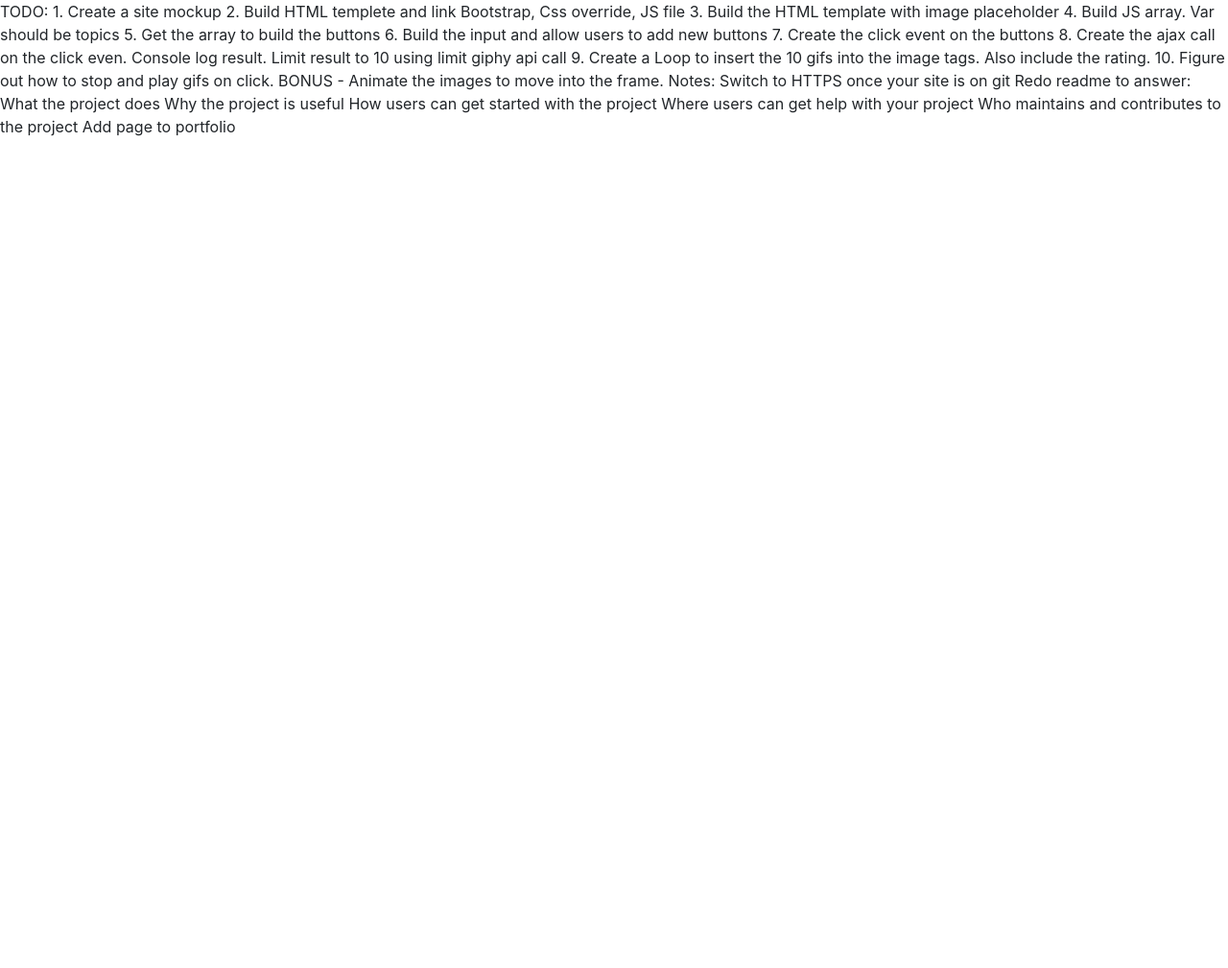
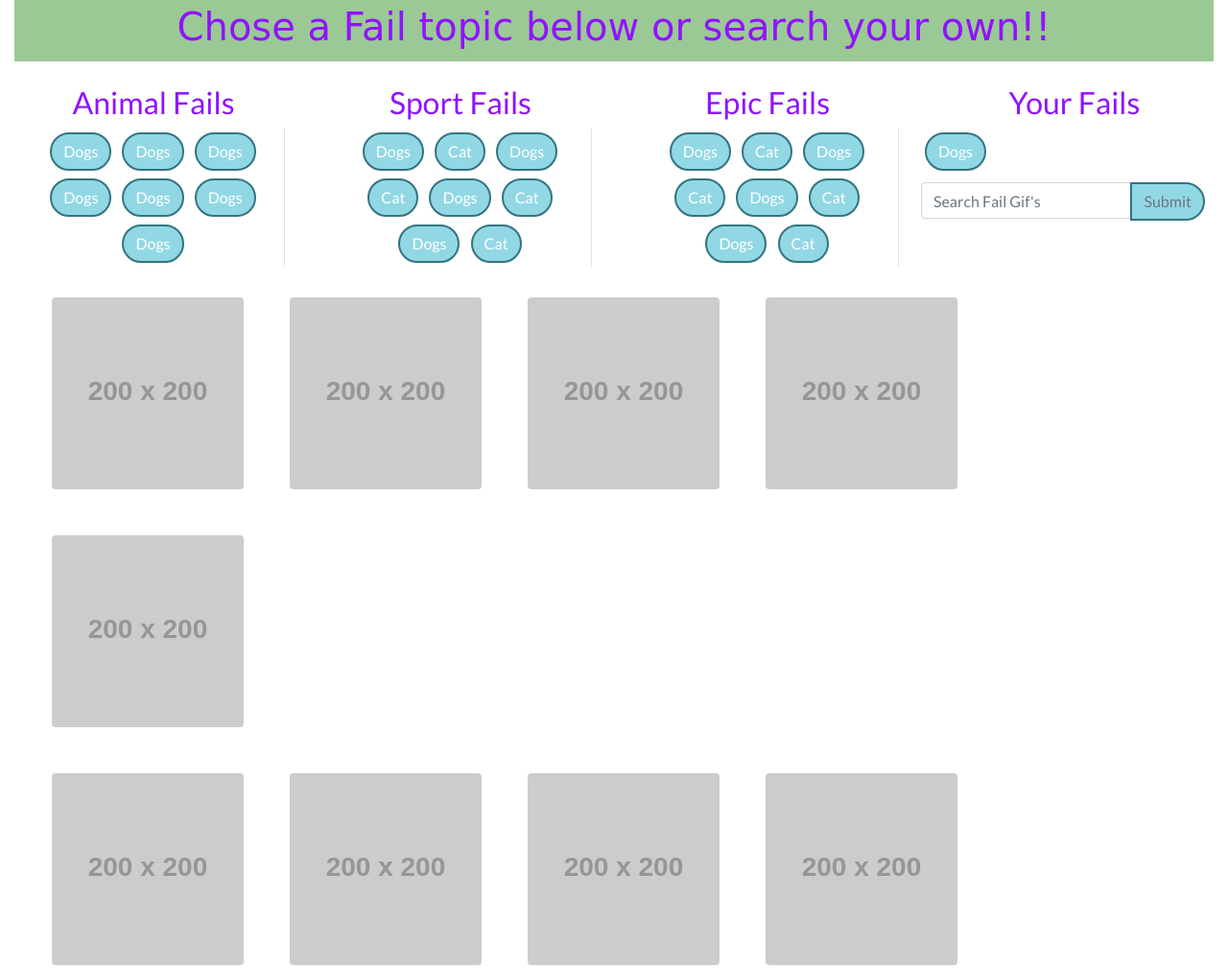
Before and after one commit to JCwonder1/GifTastic, a plain HTML site: page index.html in a window 1280 px wide. Shown: the top 1009 px of the page at 96% size. Before the commit the page ends 800 px from the top, so only its background shows below. Drawn offline with nearby package versions, Linux system fonts and the light colour scheme; placeholder pictures from the web are drawn by us; a web font is replaced by a local one.

Commit message:
Completed HTML/CSS template

```diff
--- a/assets/css/overrides.css
+++ b/assets/css/overrides.css
@@ -0,0 +1,26 @@
+/*---------- Global -------------*/
+
+body {
+    font-family: 'Lato', sans-serif;
+}
+
+
+.title{
+    color: #9013FE;
+    font-family: 'ZCOOL QingKe HuangYou', cursive;
+
+}
+
+.header{
+    background-color: #9BC995;
+}
+
+.topic-headers{
+    color: #9013FE;
+}
+
+.btn{
+    background-color: #92D8E4;
+    border-radius: 38.5px;
+    border: 2px solid #337480;
+}
--- a/index.html
+++ b/index.html
@@ -1,4 +1,4 @@
-TODO:
+<!--TODO:
 1. Create a site mockup
 2. Build HTML templete and link Bootstrap, Css override, JS file
 3. Build the HTML template with image placeholder
@@ -19,7 +19,7 @@ Redo readme to answer:
     How users can get started with the project
     Where users can get help with your project
     Who maintains and contributes to the project
-Add page to portfolio
+Add page to portfolio -->
 <!doctype html>
 <html lang="en">
 <head>
@@ -28,14 +28,125 @@ Add page to portfolio
           content="width=device-width, user-scalable=no, initial-scale=1.0, maximum-scale=1.0, minimum-scale=1.0">
     <meta http-equiv="X-UA-Compatible" content="ie=edge">
     <title>Search Fail Gif's</title>
+    <link href="https://fonts.googleapis.com/css?family=Coiny|Lato|ZCOOL+QingKe+HuangYou" rel="stylesheet">
     <link rel="stylesheet" href="assets/css/bootstrap.min.css" integrity="sha384-ggOyR0iXCbMQv3Xipma34MD+dH/1fQ784/j6cY/iJTQUOhcWr7x9JvoRxT2MZw1T" crossorigin="anonymous">
     <link rel="stylesheet" href="assets/css/overrides.css">
 </head>
 
 <body>
+<div class="container-fluid">
+
+    <div class="container-fluid header p-1">
+        <div class="text-center title">
+            <h1>Chose a Fail topic below or search your own!!</h1>
+        </div>
+    </div>
+
+
+    <div class="row text-center mt-4 ">
+        <div class="col-md-3">
+            <h2 class="topic-headers">Animal Fails</h2>
+            <div class="m-2 border-right">
+                <button class="btn-primary btn m-1" datatype="animalFails">Dogs</button>
+                <button class="btn-primary btn m-1" datatype="animalFails">Dogs</button>
+                <button class="btn-primary btn m-1" datatype="animalFails">Dogs</button>
+                <button class="btn-primary btn m-1" datatype="animalFails">Dogs</button>
+                <button class="btn-primary btn m-1" datatype="animalFails">Dogs</button>
+                <button class="btn-primary btn m-1" datatype="animalFails">Dogs</button>
+                <button class="btn-primary btn m-1" datatype="animalFails">Dogs</button>
+            </div>
+        </div>
+
+        <div class="col-md-3">
+            <h2 class="topic-headers">Sport Fails</h2>
+            <div class="m-2 border-right">
+                <button class="btn-primary btn m-1" datatype="sportFails">Dogs</button>
+                <button class="btn-primary btn m-1" datatype="sportFails">Cat</button>
+                <button class="btn-primary btn m-1" datatype="sportFails">Dogs</button>
+                <button class="btn-primary btn m-1" datatype="sportFails">Cat</button>
+                <button class="btn-primary btn m-1" datatype="sportFails">Dogs</button>
+                <button class="btn-primary btn m-1" datatype="sportFails">Cat</button>
+                <button class="btn-primary btn m-1" datatype="sportFails">Dogs</button>
+                <button class="btn-primary btn m-1" datatype="sportFails">Cat</button>
+            </div>
+        </div>
+
+        <div class="col-md-3">
+            <h2 class="topic-headers">Epic Fails</h2>
+            <div class="m-2 border-right">
+                <button class="btn-primary btn m-1" datatype="epicFails">Dogs</button>
+                <button class="btn-primary btn m-1" datatype="epicFails">Cat</button>
+                <button class="btn-primary btn m-1" datatype="epicFails">Dogs</button>
+                <button class="btn-primary btn m-1" datatype="epicFails">Cat</button>
+                <button class="btn-primary btn m-1" datatype="epicFails">Dogs</button>
+                <button class="btn-primary btn m-1" datatype="epicFails">Cat</button>
+                <button class="btn-primary btn m-1" datatype="epicFails">Dogs</button>
+                <button class="btn-primary btn m-1" datatype="epicFails">Cat</button>
+            </div>
+        </div>
+
+        <div class="col-md-3">
+            <h2 class="topic-headers">Your Fails</h2>
+            <div class="row userInput">
+                <button class="btn-primary btn m-1" datatype="epicFails">Dogs</button>
+            </div>
+            <div class="row mt-2">
+                <div class="input-group mb-3 mr-4">
+                    <input type="text" class="form-control" placeholder="Search Fail Gif's" aria-label="userseearch" aria-describedby="button-addon2">
+                    <div class="input-group-append">
+                        <button class="btn btn-outline-secondary" type="submit" id="button-addon2">Submit</button>
+                    </div>
+                </div>
+            </div>
+        </div>
+    </div>
+
+    <div class="container-fluid">
+        <div class="row mx-auto flex-md-fill">
+            <div class="text-center m-4">
+                <img src="https://via.placeholder.com/200" class="rounded" alt="...">
+            </div>
+            <div class="text-center m-4">
+                <img src="https://via.placeholder.com/200" class="rounded" alt="...">
+            </div>
+            <div class="text-center m-4">
+                <img src="https://via.placeholder.com/200" class="rounded" alt="...">
+            </div>
+            <div class="text-center m-4">
+                <img src="https://via.placeholder.com/200" class="rounded" alt="...">
+            </div>
+            <div class="text-center m-4">
+                <img src="https://via.placeholder.com/200" class="rounded" alt="...">
+            </div>
+        </div>
+        <div class="row mx-auto flex-md-fill">
+            <div class="text-center m-4">
+                <img src="https://via.placeholder.com/200" class="rounded" alt="...">
+            </div>
+            <div class="text-center m-4">
+                <img src="https://via.placeholder.com/200" class="rounded" alt="...">
+            </div>
+            <div class="text-center m-4">
+                <img src="https://via.placeholder.com/200" class="rounded" alt="...">
+            </div>
+            <div class="text-center m-4">
+                <img src="https://via.placeholder.com/200" class="rounded" alt="...">
+            </div>
+            <div class="text-center m-4">
+                <img src="https://via.placeholder.com/200" class="rounded" alt="...">
+            </div>
+        </div>
+    </div>
 
 
 
+
+
+
+
+
+
+</div>
 
 
 <!--Bootstrap JS and jQuery-->
```
